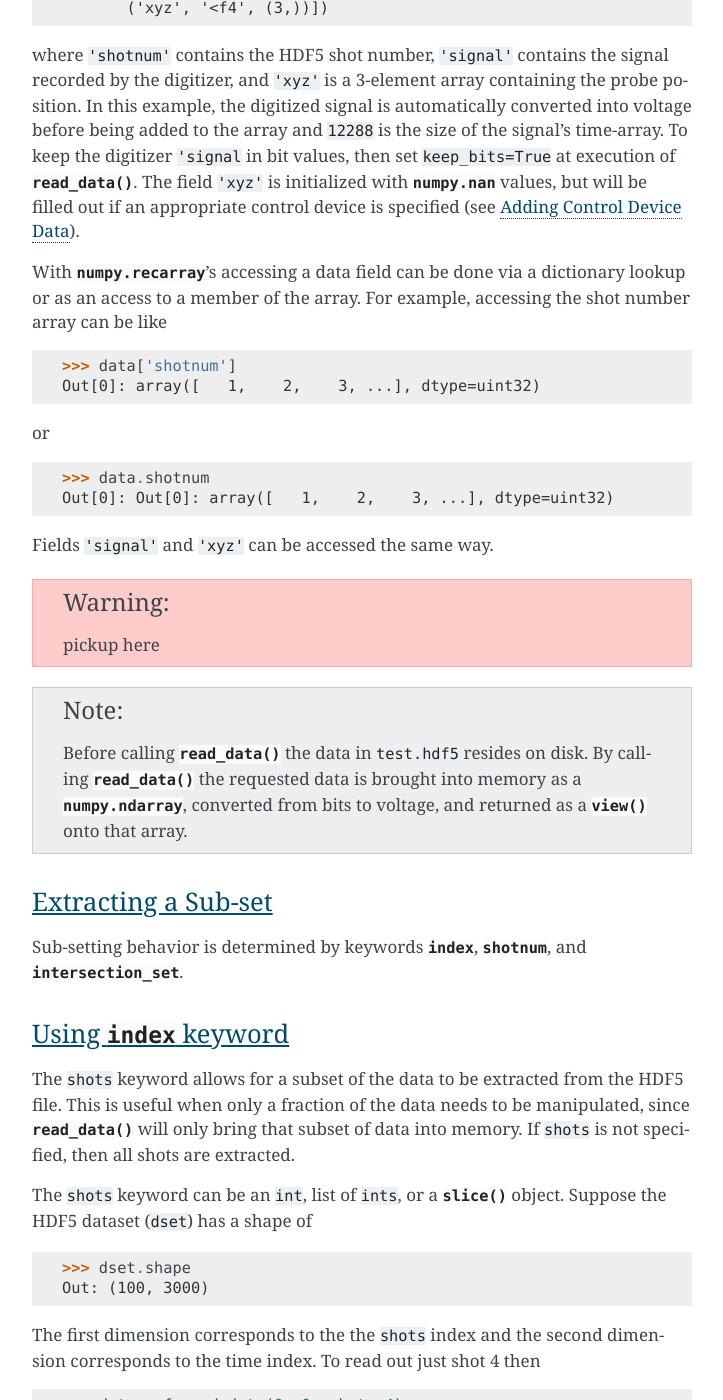
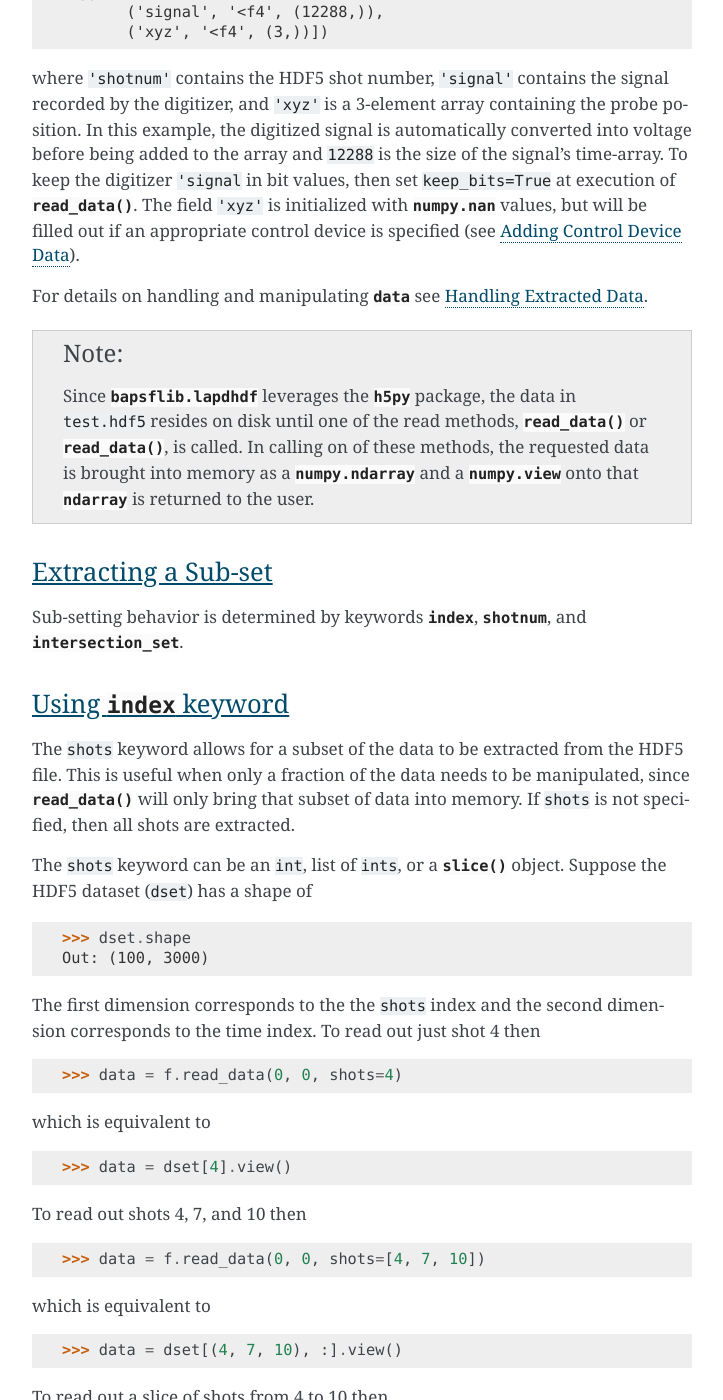
Before and after one commit to BaPSF/bapsflib, a Sphinx documentation site: the page built from docs/howtos/main.rst, in a window 1280 px wide and 1400 px high, scrolled down 2556 px. Shown: the whole window, without its empty margins (388-1111 px from the left). Built offline with Sphinx 7.4.7, drawn with Linux system fonts in a browser that asks for light colours; some of the changed text lies outside the part shown.

Commit message:
added sphinx documentation

```diff
--- /dev/null
+++ b/docs/howtos/handledata.rst
@@ -0,0 +1,28 @@
+With a :class:`numpy.recarray`, accessing a data field can be done via
+a dictionary lookup or as an access to a member of the array.  For
+example, accessing the shot number array can be like
+
+    >>> data['shotnum']
+    Out[0]: array([   1,    2,    3, ...], dtype=uint32)
+
+or
+
+    >>> data.shotnum
+    Out[0]: Out[0]: array([   1,    2,    3, ...], dtype=uint32)
+
+Fields :code:`'signal'` and :code:`'xyz'` can be accessed the same way.
+
+
+    >>> import numpy as np
+    >>> sn = 10
+    >>> sni = np.where(data['shotnum'] == sn)
+    >>> sni
+    Out: (array([9]),)
+    >>> data['signal'][sni].shape
+    Out: (1, 12288)
+
+    >>> sni = np.where(data['shotnum'] == sn)[0].squeeze()
+    >>> sni
+    Out: array(9)
+    >>> data['signal'][sni].shape
+    Out: (12288,)
--- a/docs/howtos/main.rst
+++ b/docs/howtos/main.rst
@@ -24,6 +24,13 @@
 Extracting Control Data
 -----------------------
 
+.. _handle_data:
+
+Handling Extracted Data
+-----------------------
+
+.. include:: handledata.rst
+
 .. _file_mappings:
 
 LaPD HDF5 File Mapping Object
--- a/docs/howtos/readdata.rst
+++ b/docs/howtos/readdata.rst
@@ -90,31 +90,18 @@
 is initialized with :const:`numpy.nan` values, but will be filled out if
 an appropriate control device is specified (see :ref:`adding_controls`).
 
-With :class:`numpy.recarray`'s accessing a data field can be done via
-a dictionary lookup or as an access to a member of the array.  For
-example, accessing the shot number array can be like
-
-    >>> data['shotnum']
-    Out[0]: array([   1,    2,    3, ...], dtype=uint32)
-
-or
-
-    >>> data.shotnum
-    Out[0]: Out[0]: array([   1,    2,    3, ...], dtype=uint32)
-
-Fields :code:`'signal'` and :code:`'xyz'` can be accessed the same way.
-
-.. warning::
-
-    pickup here
+For details on handling and manipulating :data:`data` see
+:ref:`handle_data`.
 
 .. note::
 
-    Before calling :meth:`~bapsflib.lapdhdf.files.File.read_data` the
-    data in :file:`test.hdf5` resides on disk.  By calling
-    :meth:`~bapsflib.lapdhdf.files.File.read_data` the requested data is
-    brought into memory as a :class:`numpy.ndarray`, converted from bits
-    to voltage, and returned as a :meth:`view` onto that array.
+    Since :class:`bapsflib.lapdhdf` leverages the :class:`h5py` package,
+    the data in :file:`test.hdf5` resides on disk until one of the read
+    methods, :meth:`~bapsflib.lapdhdf.files.File.read_data` or
+    :meth:`~bapsflib.lapdhdf.files.File.read_data`, is called.  In
+    calling on of these methods, the requested data is brought into
+    memory as a :class:`numpy.ndarray` and a :class:`numpy.view` onto
+    that :data:`ndarray` is returned to the user.
 
 .. _read_subset:
 
```
